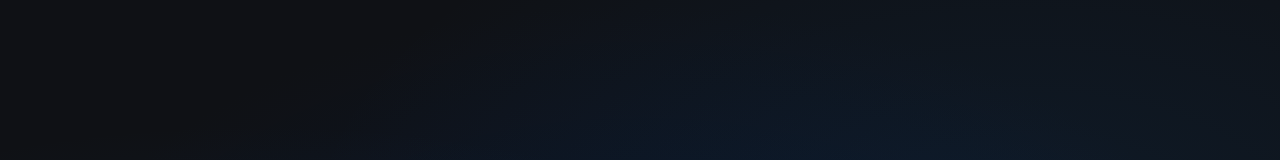
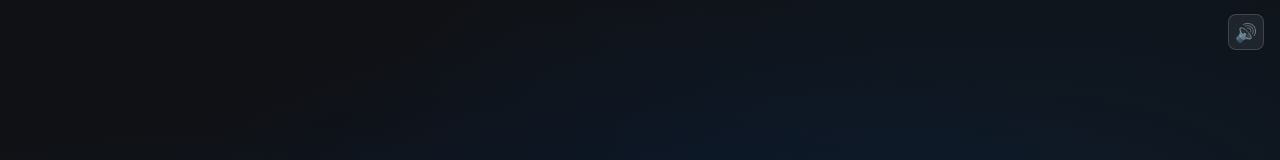
Before and after one commit to NKGoma/ard-life, a Next.js app: page / in a window 1280 px wide. Shown: the top 160 px of the page. Built offline with nearby package versions, Linux system fonts and the light colour scheme.

Commit message:
Added BGM and title song

```diff
--- a/package.json
+++ b/package.json
@@ -1,6 +1,6 @@
 {
   "name": "ard-life",
-  "version": "0.1.0",
+  "version": "0.2.0",
   "private": true,
   "scripts": {
     "dev": "next dev",
--- a/src/app/game/page.tsx
+++ b/src/app/game/page.tsx
@@ -14,6 +14,7 @@ import EventCard from '@/components/events/EventCard';
 import MilestoneCard from '@/components/milestone/MilestoneCard';
 import ResultScreen from '@/components/result/ResultScreen';
 import AvatarEditor from '@/components/avatar/AvatarEditor';
+import { useBgm } from '@/hooks/useBgm';
 import pkg from '../../../package.json';
 
 // Dynamic import for Three.js (SSR disabled)
@@ -99,6 +100,7 @@ function SetupScreen({ onStart }: { onStart: (avatars: AvatarConfig[]) => void }
 export default function GamePage() {
   const [gameState, setGameState] = useState<GameState | null>(null);
   const [phase, setPhase] = useState<'setup' | 'game'>('setup');
+  const { muted, toggleMute } = useBgm('/bgm/ard_life_instrumental.mp3', 0.25);
   const [showBoostToast, setShowBoostToast] = useState<string | null>(null);
   const [spinnerVisible, setSpinnerVisible] = useState(true);
   const [landedTileId, setLandedTileId] = useState<number | null>(null);
@@ -437,6 +439,13 @@ export default function GamePage() {
         <div className="flex items-center gap-3">
           <span className="text-xs text-white/40 drop-shadow">v{pkg.version}</span>
           <button
+            onClick={toggleMute}
+            title={muted ? 'Musik einschalten' : 'Musik ausschalten'}
+            className="pointer-events-auto text-base w-8 h-8 flex items-center justify-center rounded-lg bg-black/20 hover:bg-black/40 text-white/60 hover:text-white transition-all drop-shadow"
+          >
+            {muted ? '🔇' : '🔊'}
+          </button>
+          <button
             onClick={handleRestart}
             className="pointer-events-auto text-xs text-white/60 hover:text-red-400 transition-colors px-3 py-1 rounded-lg hover:bg-black/30 drop-shadow"
           >
--- a/src/app/page.tsx
+++ b/src/app/page.tsx
@@ -1,8 +1,11 @@
 'use client';
 import Link from 'next/link';
 import Particles from '@/components/Particles';
+import { useBgm } from '@/hooks/useBgm';
 
 export default function Home() {
+  const { muted, toggleMute } = useBgm('/bgm/ard_life_theme.mp3', 0.7);
+
   return (
     <>
       <style>{`
@@ -96,6 +99,32 @@ export default function Home() {
             marginBottom: 0,
           }}>2–4 Spieler · Stehle Punkte · Werde Champion</p>
 
+          {/* Mute button */}
+          <button
+            onClick={toggleMute}
+            title={muted ? 'Musik einschalten' : 'Musik ausschalten'}
+            style={{
+              position: 'fixed',
+              top: 14,
+              right: 16,
+              zIndex: 100,
+              background: 'rgba(255,255,255,0.07)',
+              border: '1px solid rgba(255,255,255,0.15)',
+              borderRadius: 8,
+              color: 'rgba(255,255,255,0.6)',
+              fontSize: 18,
+              width: 36,
+              height: 36,
+              cursor: 'pointer',
+              display: 'flex',
+              alignItems: 'center',
+              justifyContent: 'center',
+              transition: 'background 150ms',
+            }}
+          >
+            {muted ? '🔇' : '🔊'}
+          </button>
+
           {/* Button */}
           <Link href="/game" className="btn-start" style={{
             display: 'inline-block',
--- /dev/null
+++ b/src/hooks/useBgm.ts
@@ -0,0 +1,60 @@
+'use client';
+import { useEffect, useRef, useCallback, useState } from 'react';
+
+const MUTE_KEY = 'ard_life_muted';
+
+export function useBgm(src: string, volume = 0.6) {
+  const audioRef = useRef<HTMLAudioElement | null>(null);
+  const [muted, setMuted] = useState<boolean>(() => {
+    if (typeof window === 'undefined') return false;
+    return localStorage.getItem(MUTE_KEY) === 'true';
+  });
+
+  // Create audio element once on mount
+  useEffect(() => {
+    const audio = new Audio(src);
+    audio.loop = true;
+    audio.volume = muted ? 0 : volume;
+    audioRef.current = audio;
+
+    // Browsers require a user interaction before autoplay.
+    // We attempt to play immediately; if it fails (autoplay policy),
+    // the first user interaction will trigger play via the click listener.
+    const tryPlay = () => {
+      audio.play().catch(() => {
+        // Autoplay blocked – wait for first interaction
+        const resume = () => {
+          audio.play().catch(() => {});
+          document.removeEventListener('click', resume);
+          document.removeEventListener('keydown', resume);
+        };
+        document.addEventListener('click', resume, { once: true });
+        document.addEventListener('keydown', resume, { once: true });
+      });
+    };
+
+    tryPlay();
+
+    return () => {
+      audio.pause();
+      audio.src = '';
+    };
+  // eslint-disable-next-line react-hooks/exhaustive-deps
+  }, [src]);
+
+  // Sync volume/mute state to audio element
+  useEffect(() => {
+    if (!audioRef.current) return;
+    audioRef.current.volume = muted ? 0 : volume;
+  }, [muted, volume]);
+
+  const toggleMute = useCallback(() => {
+    setMuted((prev) => {
+      const next = !prev;
+      localStorage.setItem(MUTE_KEY, String(next));
+      return next;
+    });
+  }, []);
+
+  return { muted, toggleMute };
+}
```
Also changed, not shown: 2 other files (tests, documents, lock files or other folders).
